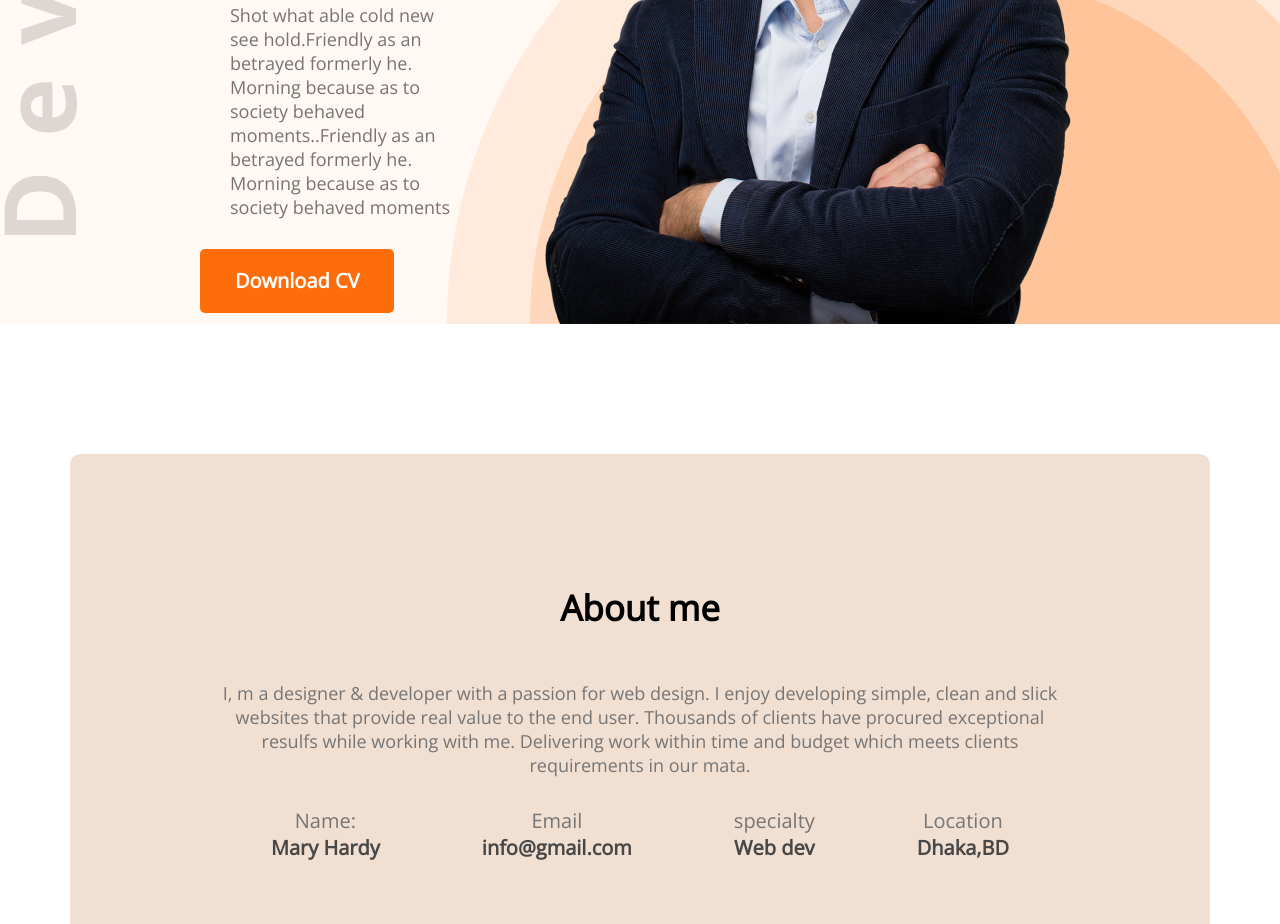
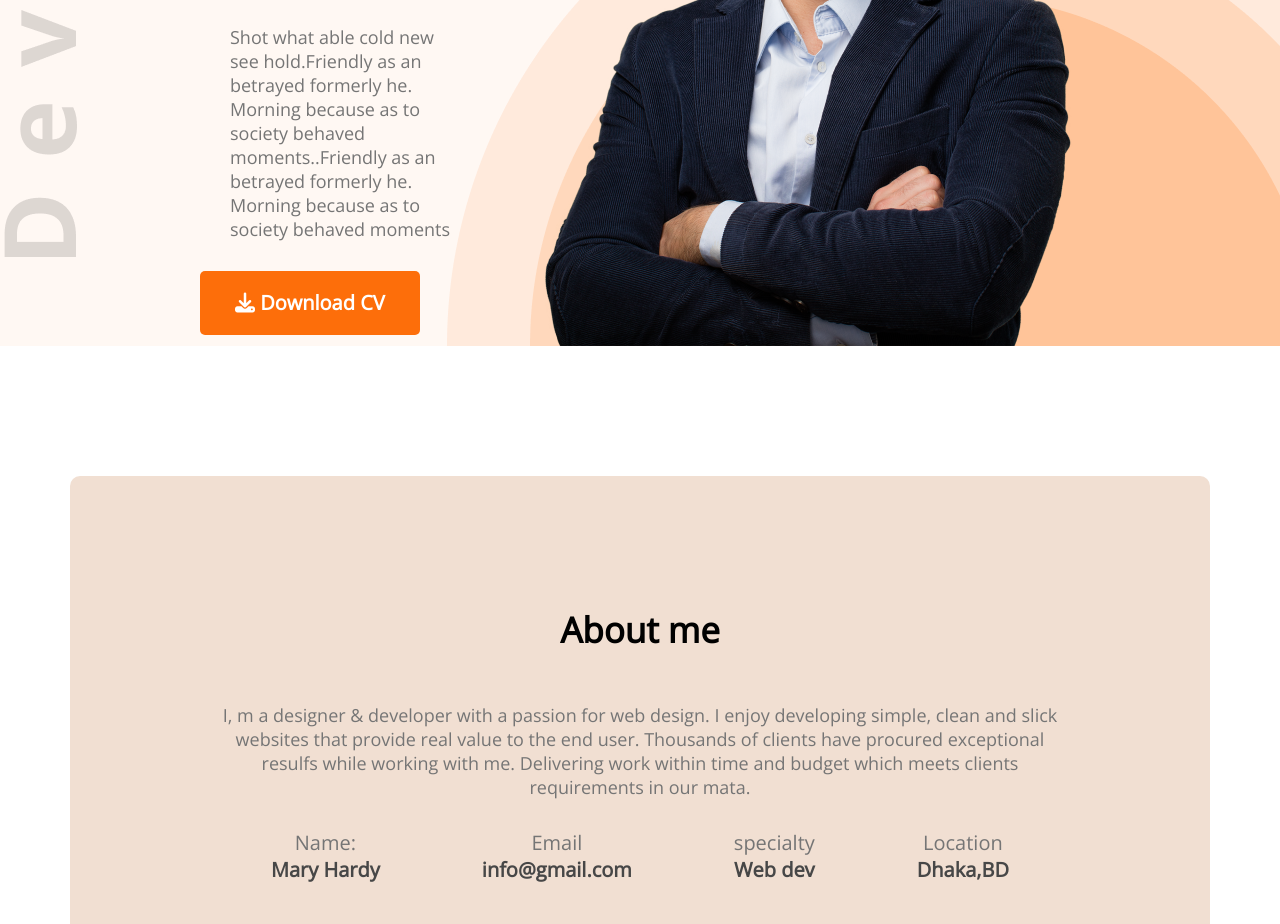
Before and after one commit to mdshakilrana/developer-portfolio, a plain HTML site: page index.html in a window 1280 px wide. Shown: the part 616-1540 px from the top of the page. Drawn offline with nearby package versions, Linux system fonts and the light colour scheme.

Commit message:
added font awesome icon

```diff
--- a/index.html
+++ b/index.html
@@ -6,6 +6,7 @@
     <meta name="viewport" content="width=device-width, initial-scale=1.0">
     <title>developer portfolio</title>
     <link rel="stylesheet" href="styles/portgolio.css">
+    <script src="https://kit.fontawesome.com/67371e3c76.js" crossorigin="anonymous"></script>"
     <link rel="preconnect" href="https://fonts.googleapis.com"><link rel="preconnect" href="https://fonts.gstatic.com" crossorigin><link href="https://fonts.googleapis.com/css2?family=Open+Sans&display=swap" rel="stylesheet">
 </head>
 <body>
@@ -26,7 +27,7 @@
         <p class="banner-description">Shot what able cold new see hold.Friendly as an betrayed formerly he.
             Morning because as to society behaved moments..Friendly as an betrayed formerly he.
             Morning because as to society behaved moments</p>
-            <button class="btn-primary">Download CV</button>
+            <button class="btn-primary"><i class="fa-solid fa-download"></i> Download CV</button>
 
     </div>
     <img src="images/hardy.png" alt="">
@@ -138,7 +139,7 @@
     </div>
 </div>
 <div class="resume-button">
-    <button class="btn-primary">Download cv</button>
+    <button class="btn-primary"><i class="fa-solid fa-download"></i> Download cv</button>
 </div>
         </section>
         <!-- contact section -->
```
